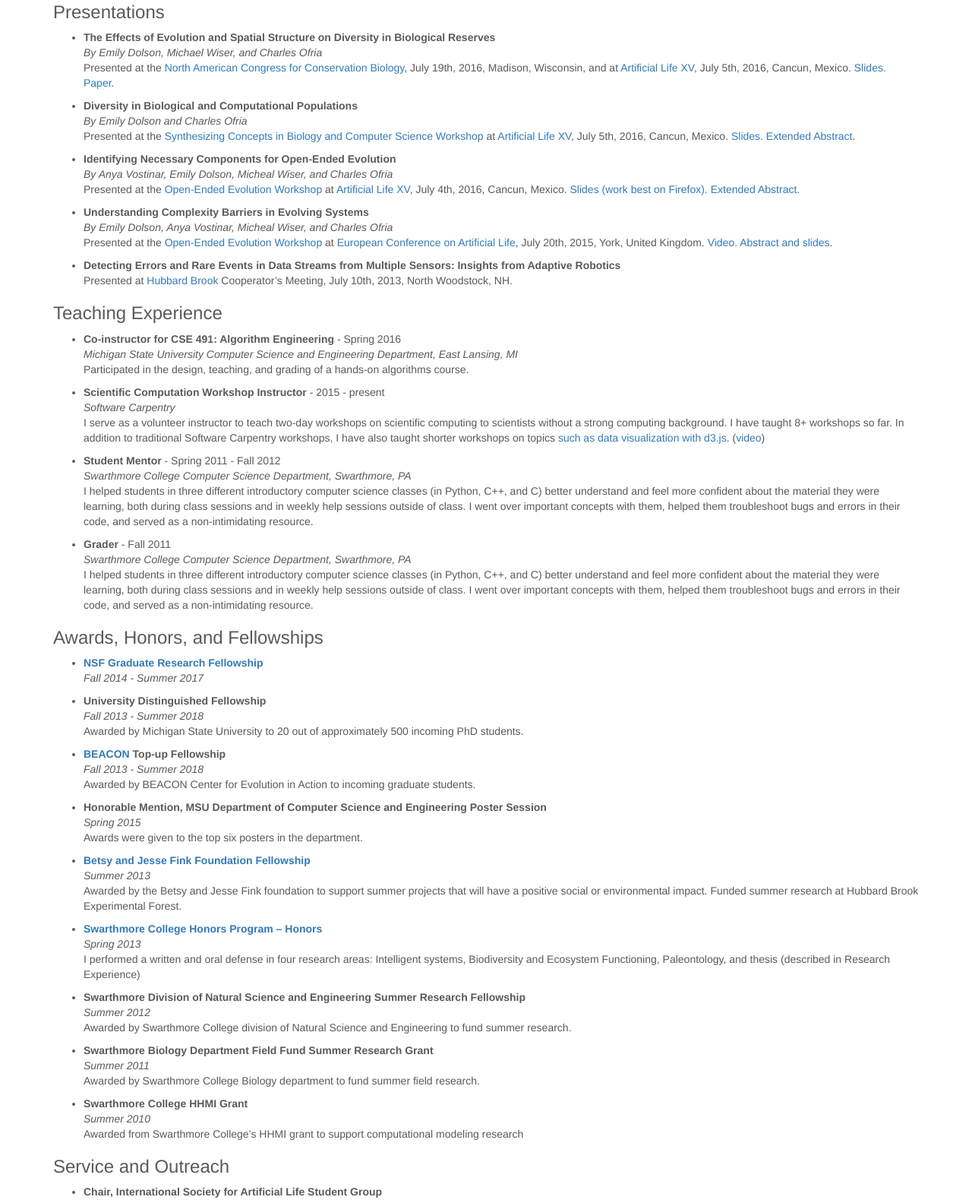
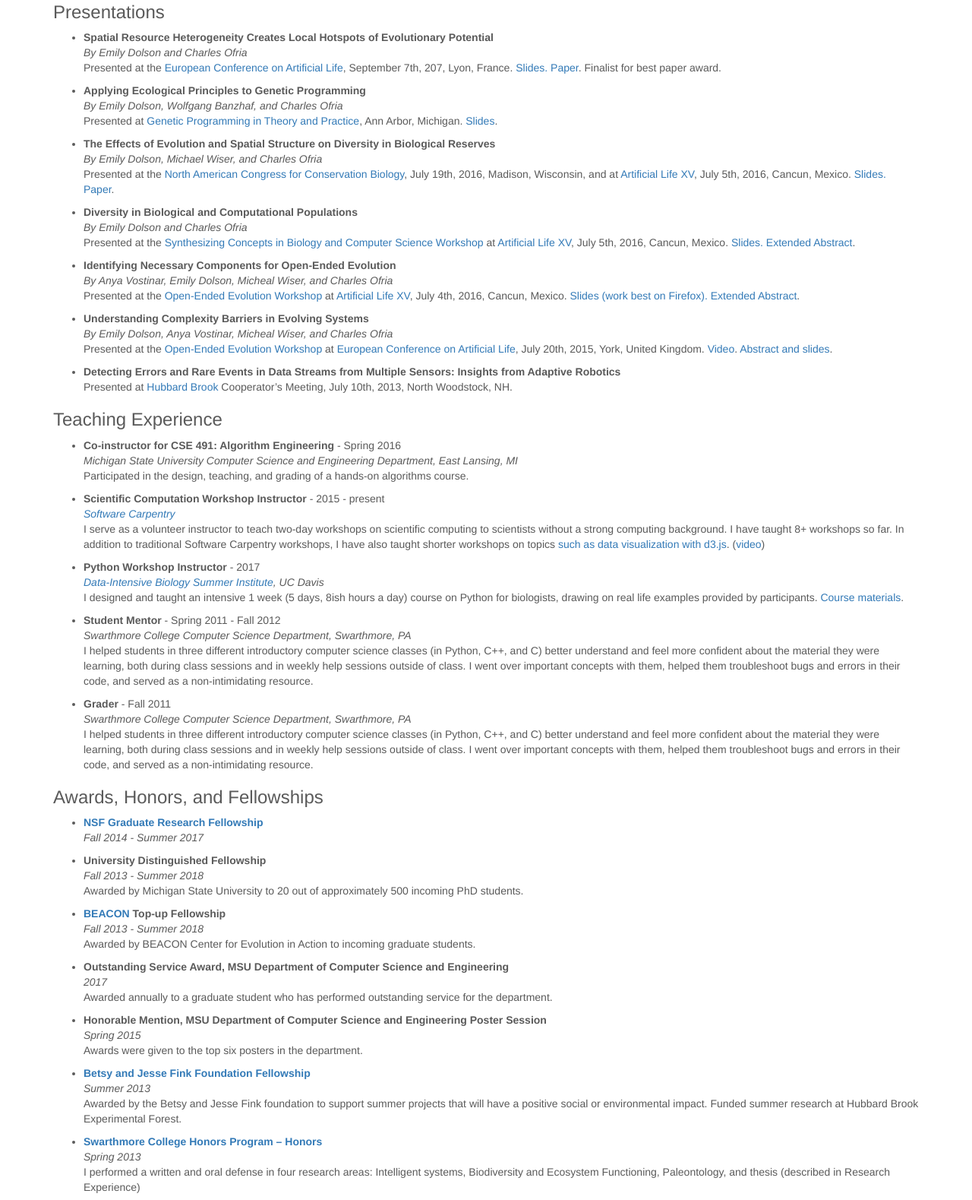
Before and after one commit to emilydolson/website, a plain HTML site: page cv.html in a window 1280 px wide. Shown: the part 858-2437 px from the top of the page at 76% size. Drawn offline with nearby package versions, Linux system fonts and the light colour scheme.

Commit message:
Updated site

```diff
--- a/cv.html
+++ b/cv.html
@@ -100,9 +100,18 @@
 
         <h3>Presentations</h3>
         <ul>
+          <li><p><b>Spatial Resource Heterogeneity Creates Local Hotspots of Evolutionary Potential</b><br>
+              <i>By Emily Dolson and Charles Ofria</i><br>
+              Presented at the <a href="https://project.inria.fr/ecal2017/">European Conference on Artificial Life</a>, September 7th, 207, Lyon, France. <a href="https://docs.google.com/presentation/d/11bQhHKcpW8tySX54IvEyIHhuxLdTxl8liXd3_YgxCMU/edit?usp=sharing">Slides. </a> <a href="http://cognet.mit.edu/proceed/10.7551/ecal_a_023">Paper</a>.
+              Finalist for best paper award.
+            </p></li>
+            <li><p><b>Applying Ecological Principles to Genetic Programming</b><br>
+                <i>By Emily Dolson, Wolfgang Banzhaf, and Charles Ofria</i><br>
+                Presented at <a href="http://gptp-workshop.com/">Genetic Programming in Theory and Practice</a>, Ann Arbor, Michigan. <a href="https://docs.google.com/presentation/d/1_wlAJJLcZsoSFJ8z2TOnfc098ghseWBb7sqZqq7X95Q/edit?usp=sharing">Slides</a>.
+              </p></li>
           <li><p><b>The Effects of Evolution and Spatial Structure on Diversity in Biological Reserves</b><br>
               <i>By Emily Dolson, Michael Wiser, and Charles Ofria</i><br>
-              Presented at the <a href="http://www.scbnacongress.org/">North American Congress for Conservation Biology</a>, July 19th, 2016, Madison, Wisconsin, and at <a href="xva.life">Artificial Life XV</a>, July 5th, 2016, Cancun, Mexico. <a href="https://docs.google.com/presentation/d/1n9oO5a-jh7JNvTSgrZl_ClBlu9POpjSbdR0VQNupcj8/edit?usp=sharing">Slides. </a> <a href="http://www.biorxiv.org/content/early/2016/03/10/043083.abstract">Paper</a>.
+              Presented at the <a href="http://www.scbnacongress.org/">North American Congress for Conservation Biology</a>, July 19th, 2016, Madison, Wisconsin, and at <a href="xva.life">Artificial Life XV</a>, July 5th, 2016, Cancun, Mexico. <a href="https://docs.google.com/presentation/d/1n9oO5a-jh7JNvTSgrZl_ClBlu9POpjSbdR0VQNupcj8/edit?usp=sharing">Slides. </a> <a href="https://mitpress.mit.edu/sites/default/files/titles/content/conf/alife16/ch071.html">Paper</a>.
             </p></li>
             <li><p><b>Diversity in Biological and Computational Populations</b><br>
                 <i>By Emily Dolson and Charles Ofria</i><br>
@@ -128,10 +137,14 @@
               Participated in the design, teaching, and grading of a hands-on algorithms course.
             </p></li>
             <li><p><b>Scientific Computation Workshop Instructor</b> - 2015 - present<br>
-              <i>Software Carpentry</i><br>
+              <i><a href="https://software-carpentry.org/">Software Carpentry</a></i><br>
               I serve as a volunteer instructor to teach two-day workshops on scientific computing to scientists without a strong computing background.
               I have taught 8+ workshops so far. In addition to traditional Software Carpentry workshops, I have also taught shorter workshops on topics
               <a href="http://ivory.idyll.org/blog/2015-3hr-remote-workshops.html">such as data visualization with d3.js</a>. (<a href="https://youtu.be/eIrZjVH0Zcg?t=28m5s">video</a>)
+            </p></li>
+            <li><p><b>Python Workshop Instructor</b> - 2017<br>
+              <i><a href="http://ivory.idyll.org/dibsi/">Data-Intensive Biology Summer Institute</a>, UC Davis</i><br>
+              I designed and taught an intensive 1 week (5 days, 8ish hours a day) course on Python for biologists, drawing on real life examples provided by participants. <a href="https://emilydolson.github.io/dibsi-python-workshop-2017/">Course materials</a>.
             </p></li>
             <li><p><b>Student Mentor</b> - Spring 2011 - Fall 2012<br>
               <i>Swarthmore College Computer Science Department, Swarthmore, PA</i><br>
@@ -155,6 +168,10 @@
             <li><p><b><a href="http://www.beacon-center.org">BEACON</a> Top-up Fellowship</b><br>
               <i>Fall 2013 - Summer 2018</i><br>
               Awarded by BEACON Center for Evolution in Action to incoming graduate students.
+            </p></li>
+            <li><p><b>Outstanding Service Award, MSU Department of Computer Science and Engineering</b><br>
+              <i>2017</i><br>
+              Awarded annually to a graduate student who has performed outstanding service for the department.
             </p></li>
             <li><p><b>Honorable Mention, MSU Department of Computer Science and Engineering Poster Session</b><br>
               <i>Spring 2015</i><br>
@@ -184,7 +201,7 @@
 
         <h3>Service and Outreach</h3>
         <ul>
-          <li><b>Chair, International Society for Artificial Life Student Group</b> <br />
+          <li><b>Chair, <a href="http://isalstudents.org">International Society for Artificial Life Student Group</a></b> <br />
           <i>2016 - present</i></p>
           </li>
           <li><b>Guest Speaker, MSU ACM Club</b> <br />
@@ -229,7 +246,7 @@
       <!-- FOOTER -->
       <footer>
         <p class="pull-right"><a href="#">Back to top</a></p>
-        <p>&copy; 2016 Emily Dolson &middot;</p>
+        <p>&copy; 2017 Emily Dolson &middot;</p>
       </footer>
 
     </div><!-- /.container -->
```
Also changed, not shown: about.html (+2 -2 lines), publications.html (+4 -4 lines), 1 other file.
